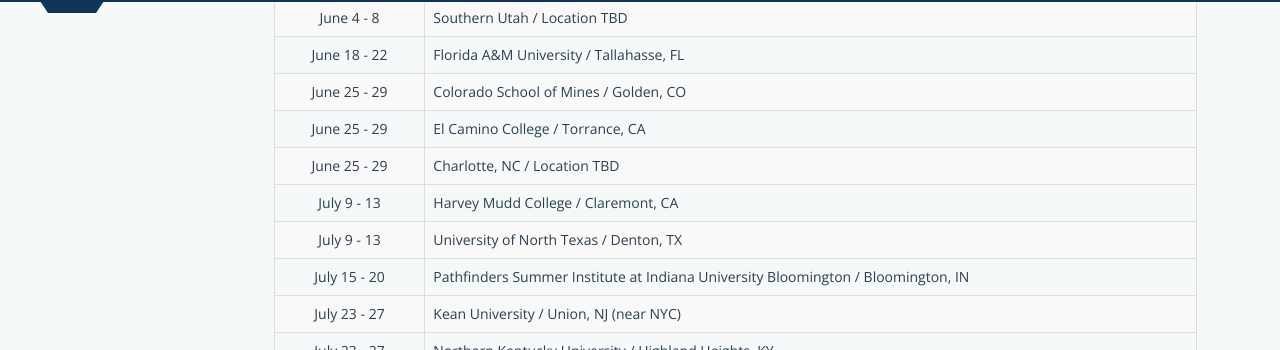
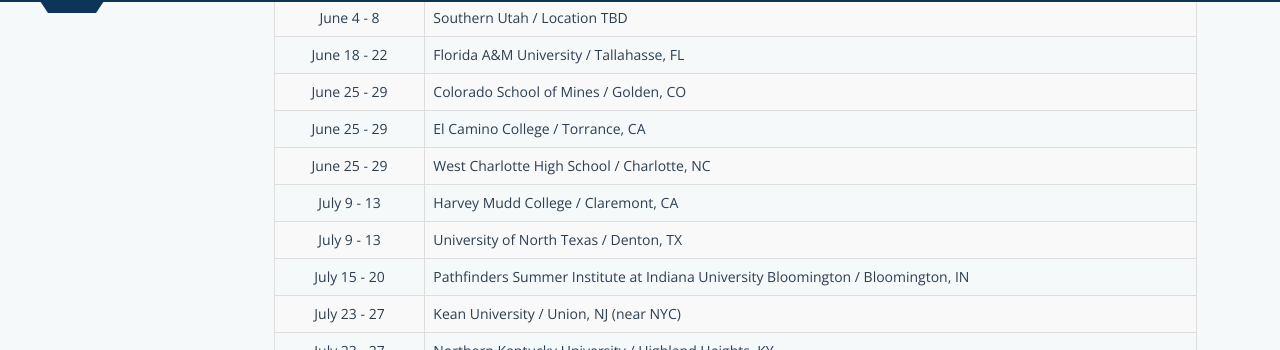
Before and after one commit to beautyjoy/beautyjoy.github.io, a Jekyll site: the page built from summer-pd/index.md, in a window 1280 px wide and 900 px high, scrolled down 882 px. Shown: the part 104-454 px from the top of the window. Built offline with Jekyll 4.4.1, drawn with Linux system fonts in a browser that asks for light colours.

Commit message:
updated charlotte location

```diff
--- a/summer-pd/index.md
+++ b/summer-pd/index.md
@@ -31,7 +31,7 @@
 | June 18 - 22     |  Florida A&amp;M University / Tallahasse, FL                                       |
 | June 25 - 29     |  Colorado School of Mines / Golden, CO                                             |
 | June 25 - 29     |  El Camino College / Torrance, CA                                                  |
-| June 25 - 29     |  Charlotte, NC / Location TBD
+| June 25 - 29     |  West Charlotte High School / Charlotte, NC
 | July 9 - 13      |  Harvey Mudd College / Claremont, CA                                               |
 | July 9 - 13      |  University of North Texas / Denton, TX                                            |
 | July 15 - 20     |  Pathfinders Summer Institute at Indiana University Bloomington / Bloomington, IN  |
```
